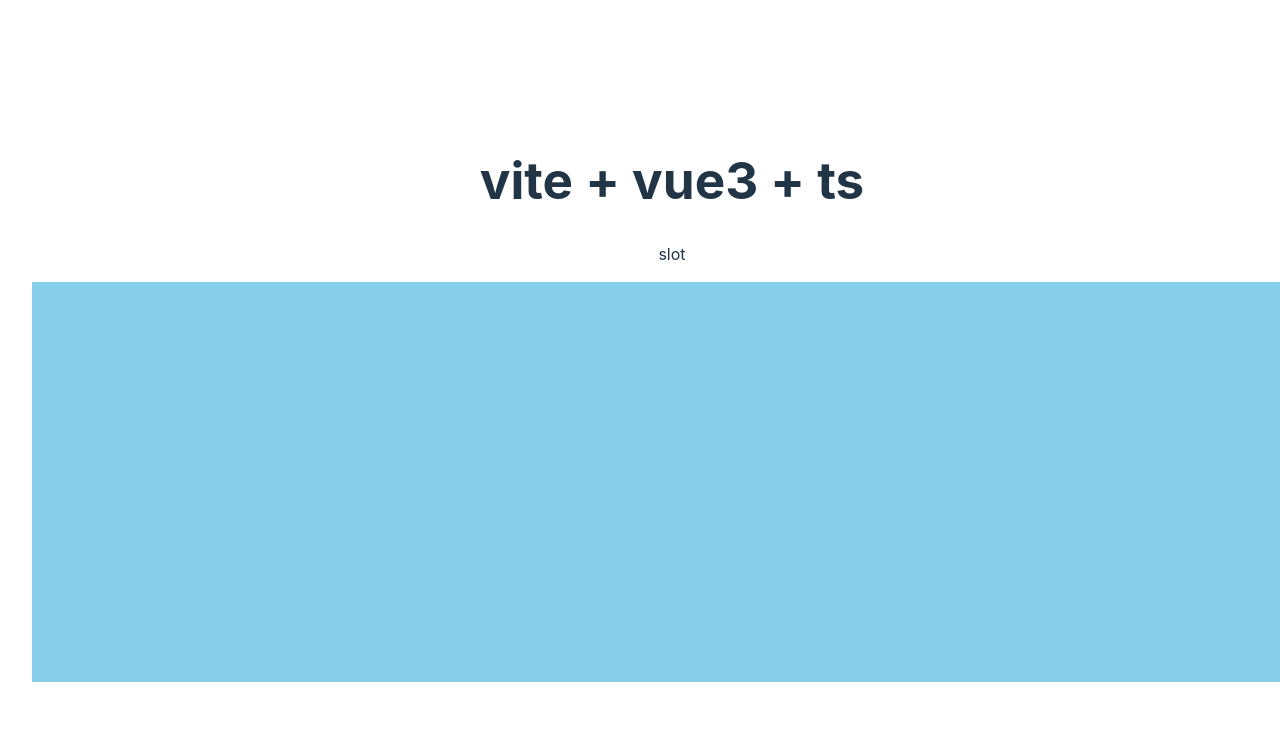
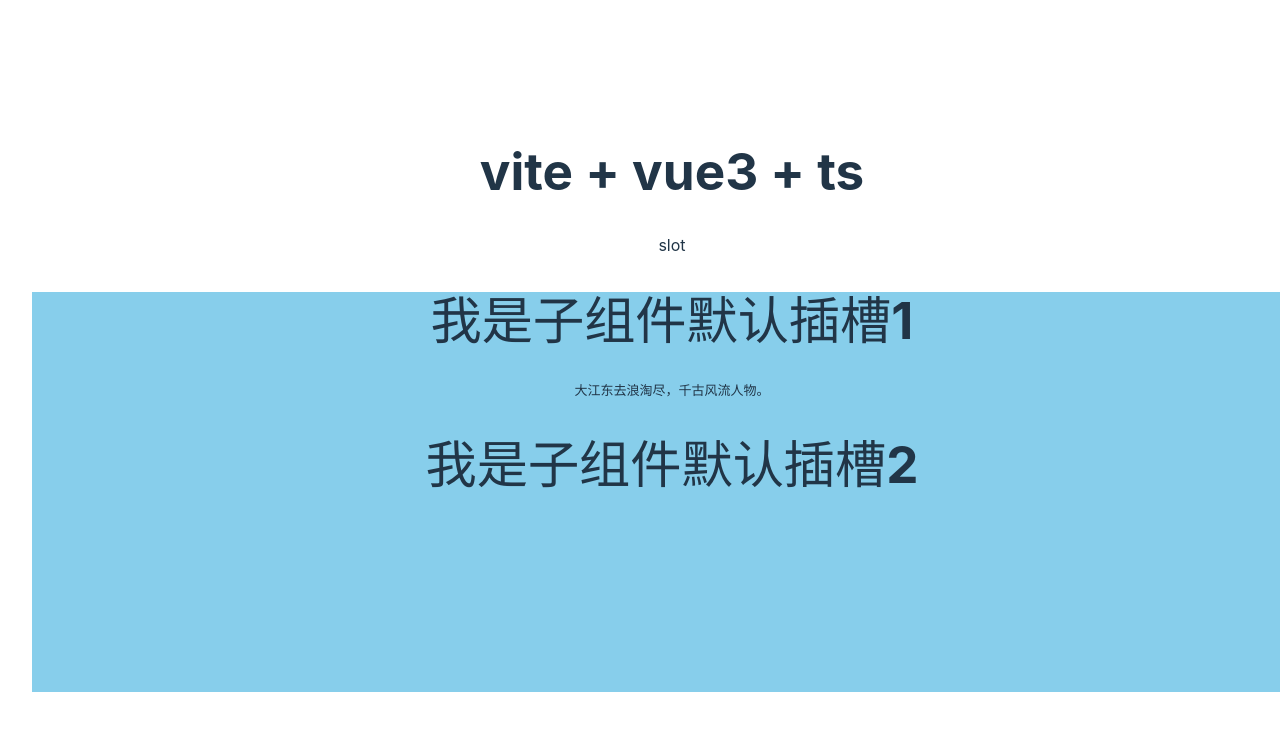
Before and after one commit to changxianglin/projectAboutVue3, a Vue app: page / in a window 1280 px wide. Shown: the top 730 px of the page. Built offline with nearby package versions, Linux system fonts and the light colour scheme.

Commit message:
default slot

```diff
--- a/src/components/slotTest.vue
+++ b/src/components/slotTest.vue
@@ -1,6 +1,10 @@
 <template>
   <p>slot</p>
-  <TestSlot />
+  <TestSlot>
+    <div>
+      <pre>大江东去浪淘尽，千古风流人物。</pre>
+    </div>
+  </TestSlot>
 </template>
 
 <script lang="ts" setup>
--- a/src/components/testSlot.vue
+++ b/src/components/testSlot.vue
@@ -1,6 +1,8 @@
 <template>
   <div class="box">
-
+    <h1>我是子组件默认插槽1</h1>
+    <slot></slot>
+    <h1>我是子组件默认插槽2</h1>
   </div>
 </template>
 
```
